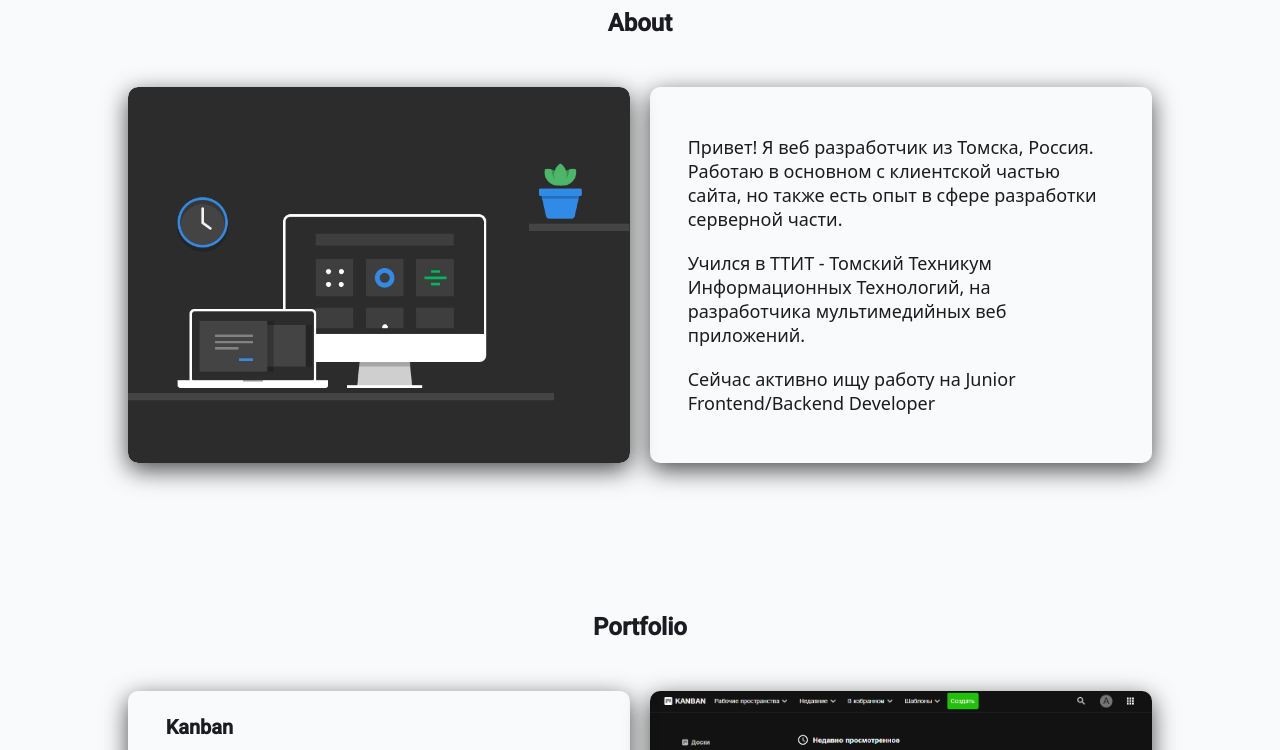
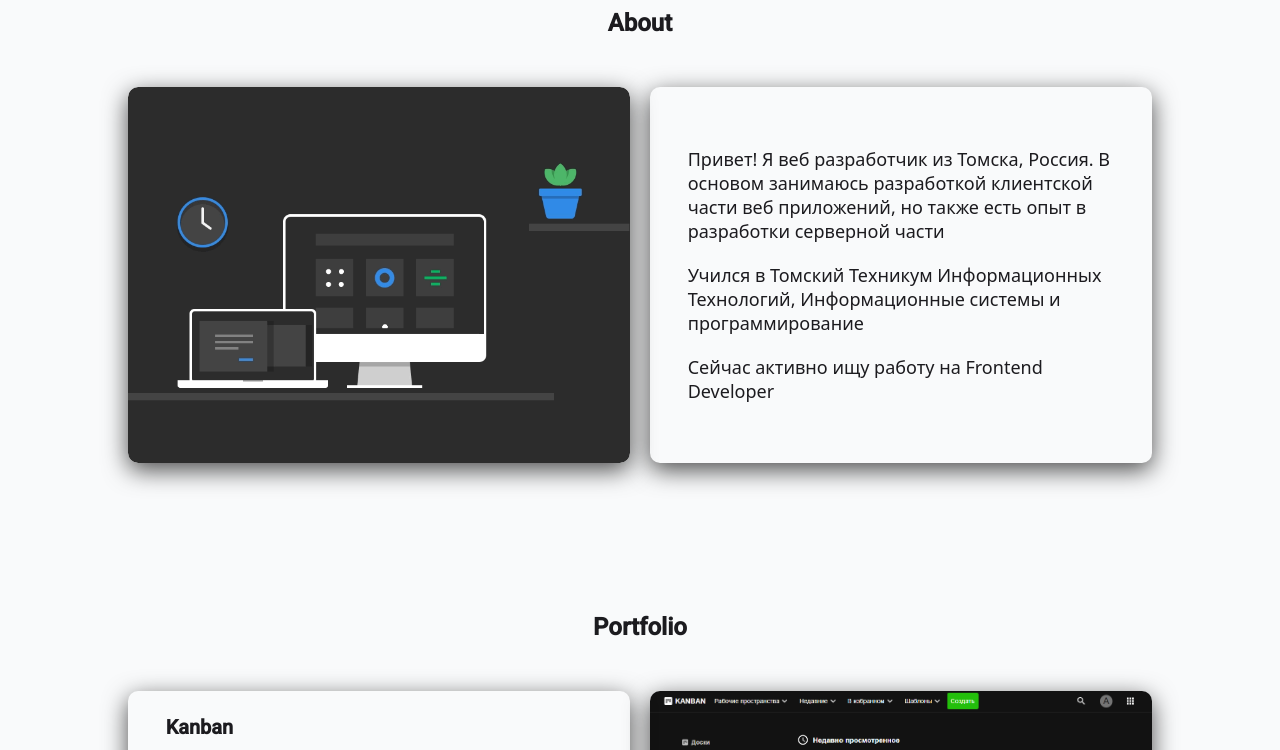
Before and after one commit to Innovavtion/portfolio, a Next.js app: page / in a window 1280 px wide. Shown: the part 940-1690 px from the top of the page. Built offline with nearby package versions, Linux system fonts and the light colour scheme.

Commit message:
refactor: About text, Home add back delay, Stack data

```diff
--- a/components/Section/About/About.tsx
+++ b/components/Section/About/About.tsx
@@ -11,16 +11,16 @@ export default function About() {
         <div className={styles.Content}>
           <div className={styles.AboutText}>
             <p className={styles.MainText}>
-              Привет! Я веб разработчик из Томска, Россия. Работаю в основном с
-              клиентской частью сайта, но также есть опыт в сфере разработки
-              серверной части.
+              Привет! Я веб разработчик из Томска, Россия. В основом занимаюсь
+              разработкой клиентской части веб приложений, но также есть опыт в
+              разработки серверной части
             </p>
             <p className={styles.MainText}>
-              Учился в ТТИТ - Томский Техникум Информационных Технологий, на
-              разработчика мультимедийных веб приложений.
+              Учился в Томский Техникум Информационных Технологий,
+              Информационные системы и программирование
             </p>
             <p className={styles.MainText}>
-              Сейчас активно ищу работу на Junior Frontend/Backend Developer
+              Сейчас активно ищу работу на Frontend Developer
             </p>
           </div>
           <div className={styles.AboutImage}>
--- a/components/Section/Home/Home.tsx
+++ b/components/Section/Home/Home.tsx
@@ -37,6 +37,7 @@ export default function Home() {
                   typeSpeed={150}
                   loop
                   backSpeed={35}
+                  backDelay={3000}
                   cursorChar="❚"
                   showCursor={true}
                 />
--- a/components/Section/Stack/Stack.data.tsx
+++ b/components/Section/Stack/Stack.data.tsx
@@ -49,15 +49,6 @@ export const StackData: Array<Stack> = [
     ],
   },
   {
-    text: "Server Development",
-    tools: [
-      { text: "Nest", icon: <SiNestjs /> },
-      { text: "MySql", icon: <SiMysql /> },
-      { text: "Postgres", icon: <SiPostgresql /> },
-      { text: "Docker", icon: <SiDocker /> },
-    ],
-  },
-  {
     text: "Environment",
     tools: [
       { text: "Webpack", icon: <SiWebpack /> },
@@ -70,6 +61,15 @@ export const StackData: Array<Stack> = [
 
 /*
 
+{
+  text: "Server Development",
+  tools: [
+    { text: "Nest", icon: <SiNestjs /> },
+    { text: "MySql", icon: <SiMysql /> },
+    { text: "Postgres", icon: <SiPostgresql /> },
+    { text: "Docker", icon: <SiDocker /> },
+  ],
+},
 {
   text: "Testing",
   tools: [
```
